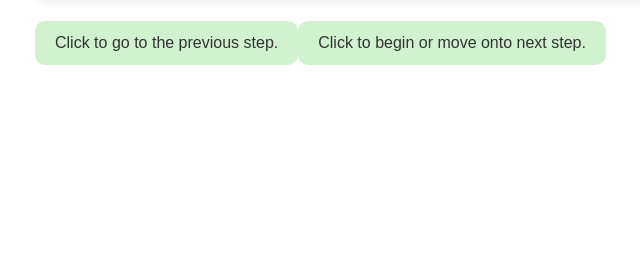
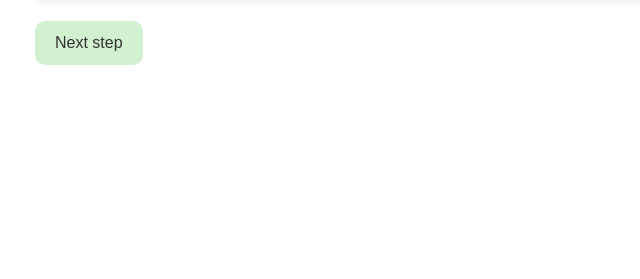
Before and after one commit to nicoleneil/Pickling-Tutorial, a Flask app: page /learn in a window 1280 px wide. Shown: the part 521-800 px from the top of the page, without its empty margins (47-687 px from the left). Run offline with Flask 3, Linux system fonts and the light colour scheme; some libraries are stand-ins or nearby versions; some web fonts are replaced.

Commit message:
Update learn.html

```diff
--- a/templates/learn.html
+++ b/templates/learn.html
@@ -210,15 +210,12 @@ body {
   </div>
   {% endif %}
 
-  <button id="prev_learn">Click to go to the previous step.</button_id>
-  <button id="next_learn">Click to begin or move onto next step.</button>
-
+  <button id="prev_learn" {% if slide.id == 1 %} style="display: none;"{% endif %}>Previous step</button>
+  <button id="next_learn">{% if slide.id == 11 %}Learn from Step 1 again{% else %}Next step{% endif %}</button>
 
   <script src="../static/learn.js"></script>
 
 </body>
-
-
 </html>
 
 {% endblock %}
```
